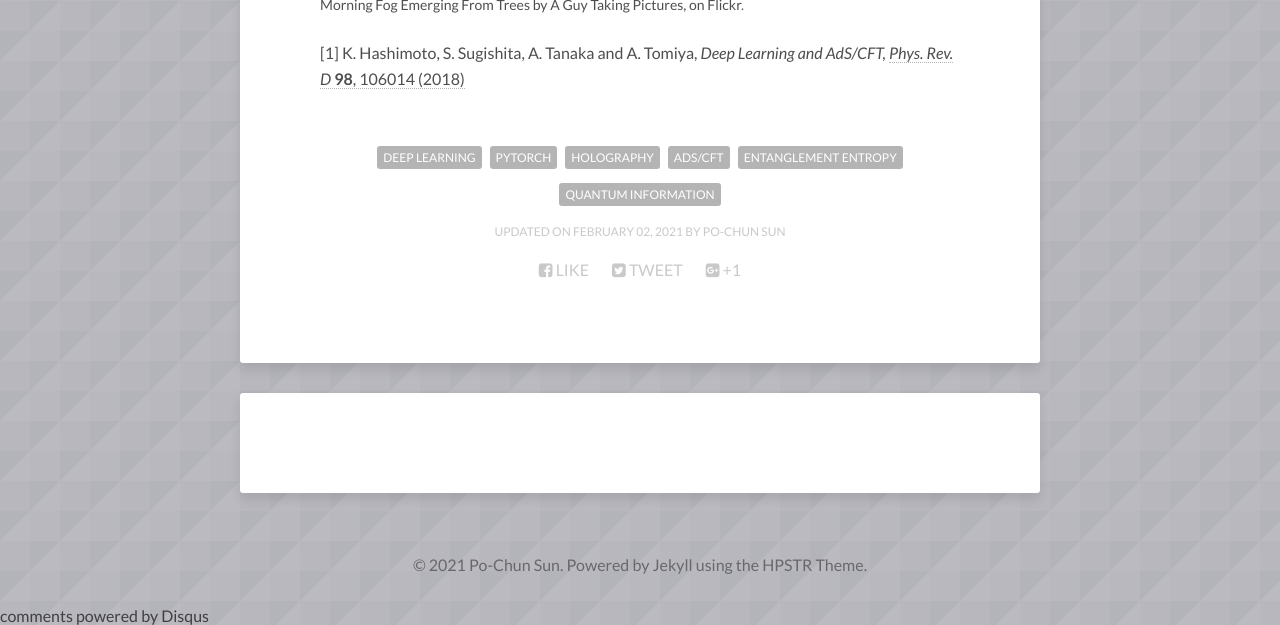
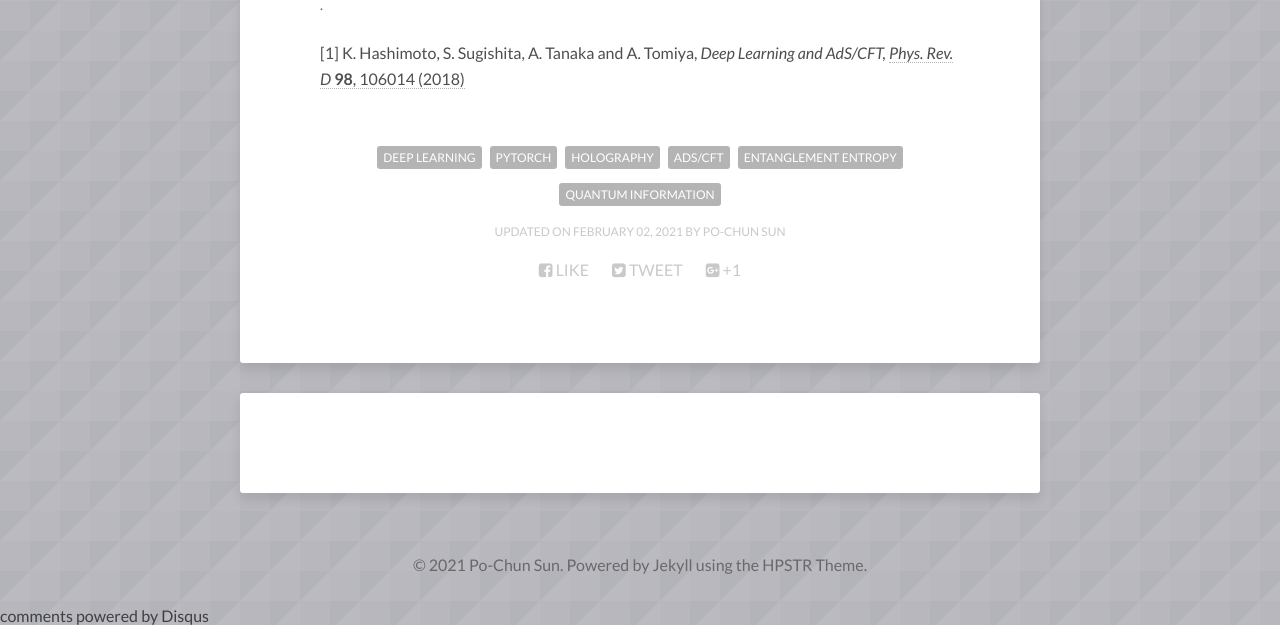
Before and after one commit to pochunsun/pochunsun.github.io, a Jekyll site: the page built from _posts/2021-06-02-sample-post.md, in a window 1280 px wide and 900 px high, scrolled down 1704 px, cut to the strip 275-900 px from the top of the window. Built offline with Jekyll 4.4.1, drawn with Linux system fonts in a browser that asks for light colours; nearby versions of some CDN libraries; comment, search, counter and statistics services are not loaded.

Commit message:
Update 2021-06-02-sample-post.md

```diff
--- a/_posts/2021-06-02-sample-post.md
+++ b/_posts/2021-06-02-sample-post.md
@@ -60,7 +60,7 @@ plt.show()
 
 <figure>
 	<a href="http://farm9.staticflickr.com/8426/7758832526_cc8f681e48_b.jpg"><img src="http://farm9.staticflickr.com/8426/7758832526_cc8f681e48_c.jpg" alt=""></a>
-	<figcaption><a href="http://www.flickr.com/photos/80901381@N04/7758832526/" title="Morning Fog Emerging From Trees by A Guy Taking Pictures, on Flickr">Morning Fog Emerging From Trees by A Guy Taking Pictures, on Flickr</a>.</figcaption>
+	<figcaption><a title="Morning Fog Emerging From Trees by A Guy Taking Pictures, on Flickr"></a>.</figcaption>
 </figure>
 
 [1] K. Hashimoto, S. Sugishita, A. Tanaka and A. Tomiya, *Deep Learning and AdS/CFT,* [*Phys. Rev. D* **98**, 106014 (2018)](https://journals.aps.org/prd/abstract/10.1103/PhysRevD.98.046019)
```
